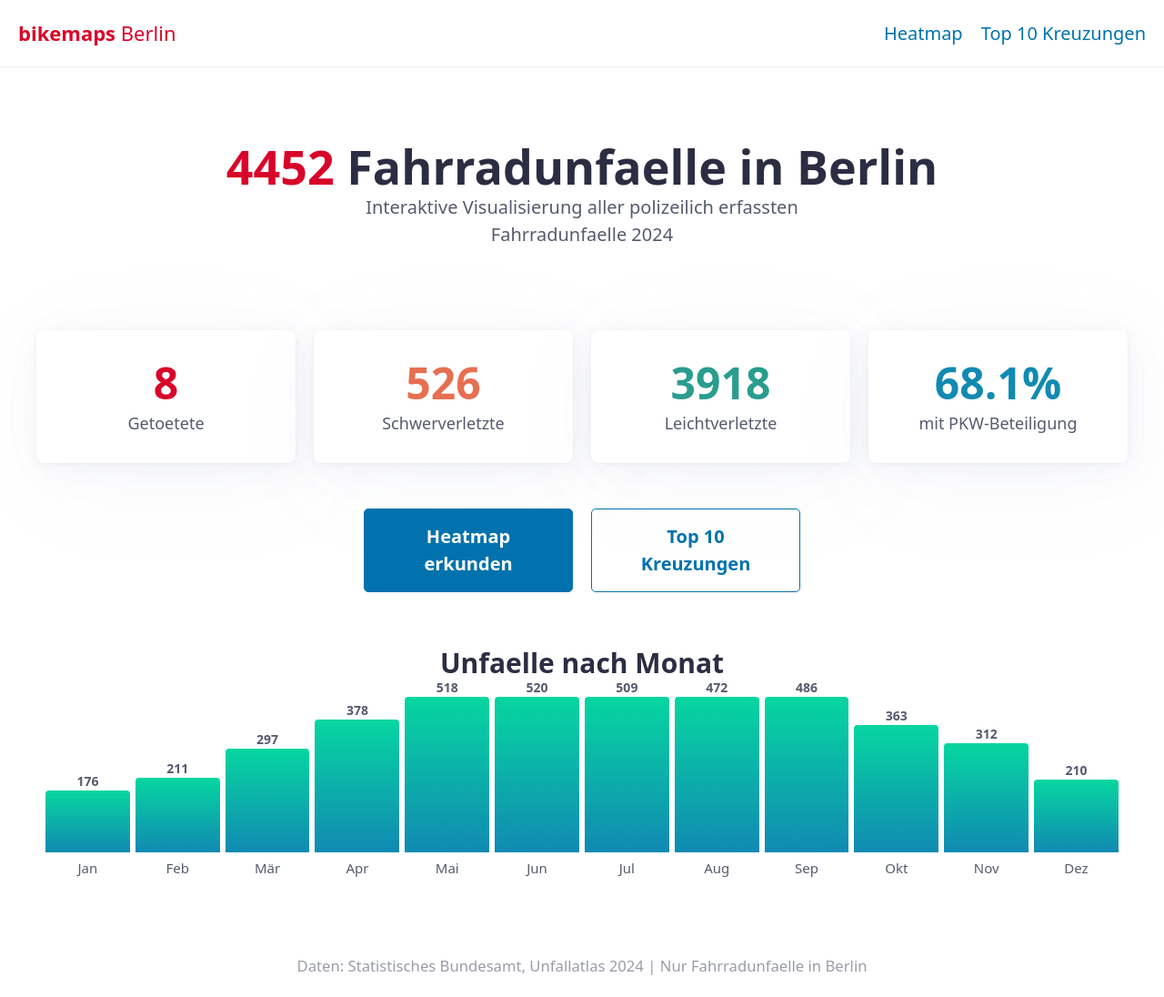
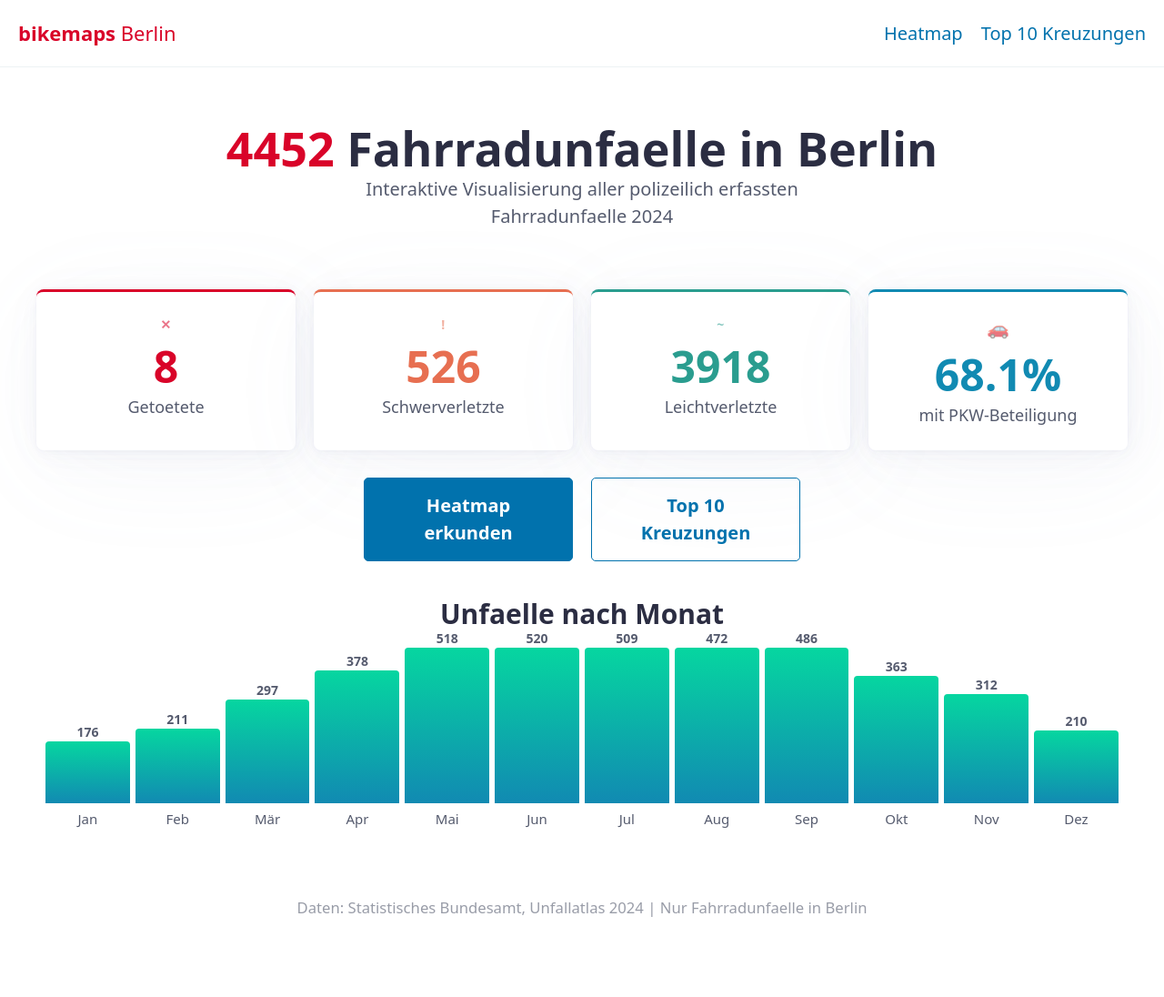
Before and after one commit to topalgen/bikemaps_v2, a Flask app: page / in a window 1280 px wide. Shown: the whole page at 91% size. After the commit the page ends 1008 px from the top, so only its background shows below. Run offline with Flask 3, Linux system fonts and the light colour scheme; some libraries are stand-ins or nearby versions.

Commit message:
UI improvements across all pages based on visual review
- Landing: tighter spacing, colored top-border on stat cards, stat icons
- Crossings list: visual danger bar showing relative score, "Gefahrenwert" label
- Crossing detail: breadcrumb navigation, taller map (400→500px)
- Heatmap: color swatches on severity checkboxes, reset-all-filters button
- Global: active nav link indicator using aria-current

Co-Authored-By: Claude Sonnet 4.6 <noreply@anthropic.com>

```diff
--- a/app/static/css/style.css
+++ b/app/static/css/style.css
@@ -88,11 +88,17 @@ nav .brand {
   color: var(--brand);
   font-size: 1.1rem;
 }
+nav a[aria-current="page"] {
+  color: var(--brand);
+  font-weight: 600;
+  border-bottom: 2px solid var(--brand);
+  padding-bottom: 2px;
+}
 
 /* ===== Hero ===== */
 .hero {
   text-align: center;
-  padding: 3rem 0 1.5rem;
+  padding: 2rem 0 0.75rem;
 }
 .hero h1 {
   font-size: 2.6rem;
@@ -114,14 +120,19 @@ nav .brand {
   display: grid;
   grid-template-columns: repeat(4, 1fr);
   gap: 1rem;
-  margin: 2rem 0;
+  margin: 1.5rem 0;
   text-align: center;
 }
 .stats-grid article {
   margin: 0;
-  padding: 1.5rem 1rem;
+  padding: 1.25rem 1rem;
   border-radius: 8px;
+  border-top: 3px solid transparent;
 }
+.stats-grid article:nth-child(1) { border-top-color: var(--severity-fatal); }
+.stats-grid article:nth-child(2) { border-top-color: var(--severity-serious); }
+.stats-grid article:nth-child(3) { border-top-color: var(--severity-light); }
+.stats-grid article:nth-child(4) { border-top-color: var(--accent); }
 .stats-grid h2 {
   font-size: 2.4rem;
   margin-bottom: 0.2rem;
@@ -136,10 +147,22 @@ nav .brand {
   color: var(--neutral-700);
   font-size: 0.9rem;
 }
+.stat-icon {
+  font-size: 0.7rem;
+  font-weight: 700;
+  letter-spacing: 0.05em;
+  text-transform: uppercase;
+  margin-bottom: 0.4rem;
+  opacity: 0.55;
+}
+.stat-icon--fatal { color: var(--severity-fatal); }
+.stat-icon--serious { color: var(--severity-serious); }
+.stat-icon--light { color: var(--severity-light); }
+.stat-icon--car { color: var(--accent); font-size: 1rem; }
 
 /* ===== CTA ===== */
 .cta-section {
-  margin: 2.5rem auto;
+  margin: 1.5rem auto;
   max-width: 480px;
 }
 .cta-section .grid {
@@ -153,7 +176,7 @@ nav .brand {
 
 /* ===== Bar chart ===== */
 .chart-section {
-  margin: 3rem 0 2rem;
+  margin: 2rem 0 1.5rem;
 }
 .chart-section h3 {
   text-align: center;
--- a/app/templates/base.html
+++ b/app/templates/base.html
@@ -14,8 +14,8 @@
       <li><a href="/" class="brand"><strong>bikemaps</strong> Berlin</a></li>
     </ul>
     <ul>
-      <li><a href="/heatmap">Heatmap</a></li>
-      <li><a href="/crossings">Top 10 Kreuzungen</a></li>
+      <li><a href="/heatmap" {% if request.path == '/heatmap' %}aria-current="page"{% endif %}>Heatmap</a></li>
+      <li><a href="/crossings" {% if request.path.startswith('/crossings') %}aria-current="page"{% endif %}>Top 10 Kreuzungen</a></li>
     </ul>
   </nav>
 
--- a/app/templates/crossings/detail.html
+++ b/app/templates/crossings/detail.html
@@ -7,6 +7,9 @@
 
 {% block content %}
 <div class="detail-header">
+  <div class="breadcrumb">
+    <a href="/crossings">← Alle Kreuzungen</a>
+  </div>
   <hgroup>
     <h1>#{{ crossing.rank }} {{ crossing.name }}</h1>
     <p>{{ crossing.address }}</p>
--- a/app/templates/crossings/index.html
+++ b/app/templates/crossings/index.html
@@ -7,6 +7,7 @@
   <p>Ermittelt durch Clusteranalyse (DBSCAN) aller 4.452 Fahrradunfaelle 2024 in Berlin, gewichtet nach Unfallschwere.</p>
 </hgroup>
 
+{% set max_score = crossings | map(attribute='score') | max %}
 <section class="crossing-cards">
   {% for c in crossings %}
   <a href="/crossings/{{ c.slug }}" class="crossing-card">
@@ -20,8 +21,9 @@
           {% if c.serious %}<span class="severity-badge serious">{{ c.serious }} schwer</span>{% endif %}
           <span class="severity-badge light">{{ c.light }} leicht</span>
         </p>
+        <div class="danger-bar"><div class="danger-bar-fill" style="width: {{ (c.score / max_score * 100) | round }}%"></div></div>
       </div>
-      <div class="crossing-score" title="Gefahrenwert">{{ c.score }}<small>Score</small></div>
+      <div class="crossing-score" title="Gefahrenwert">{{ c.score }}<small>Gefahrenwert</small></div>
     </article>
   </a>
   {% endfor %}
--- a/app/templates/landing.html
+++ b/app/templates/landing.html
@@ -11,18 +11,22 @@
 
 <section class="stats-grid">
   <article>
+    <div class="stat-icon stat-icon--fatal">✕</div>
     <h2>{{ stats.fatal }}</h2>
     <p>Getoetete</p>
   </article>
   <article>
+    <div class="stat-icon stat-icon--serious">!</div>
     <h2>{{ stats.serious }}</h2>
     <p>Schwer&shy;verletzte</p>
   </article>
   <article>
+    <div class="stat-icon stat-icon--light">~</div>
     <h2>{{ stats.light }}</h2>
     <p>Leicht&shy;verletzte</p>
   </article>
   <article>
+    <div class="stat-icon stat-icon--car">🚗</div>
     <h2>{{ stats.car_percent }}%</h2>
     <p>mit PKW-Beteiligung</p>
   </article>
```
Also changed, not shown: other parts of app/static/css/style.css (+66 -2 lines), app/static/js/heatmap.js (+12 -0 lines), app/templates/heatmap.html (+7 -4 lines).
